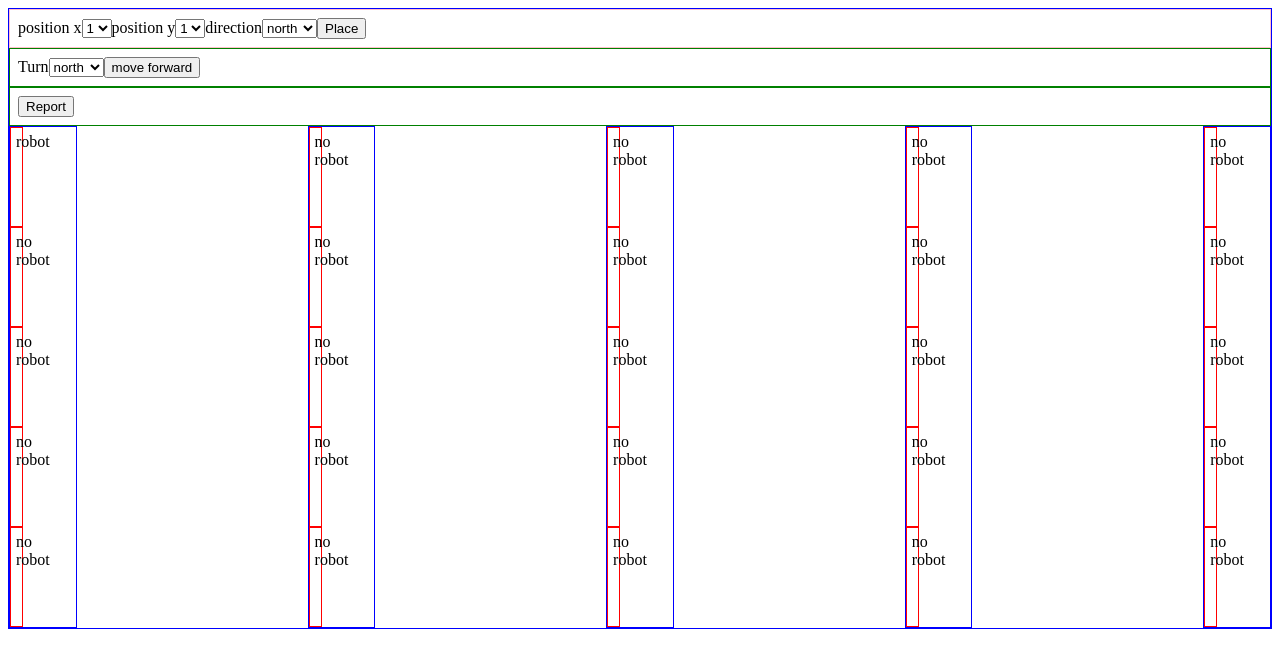
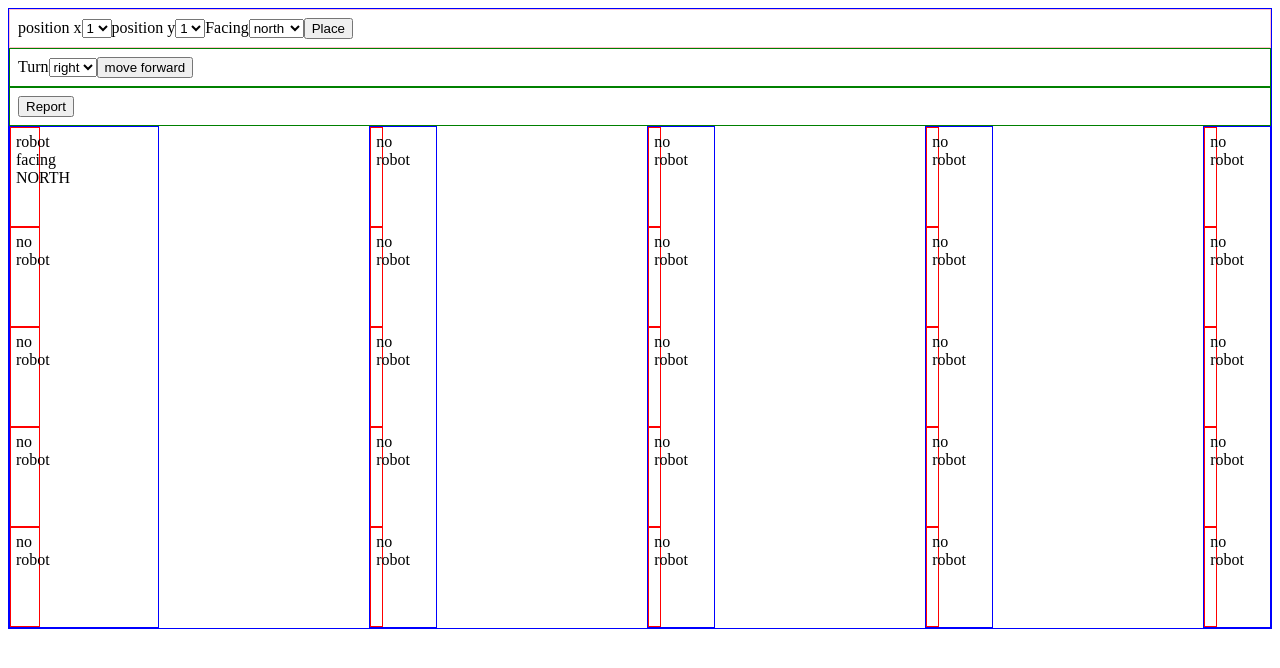
Before and after one commit to meligatt/toy-robot-react, a React app: page / in a window 1280 px wide. Both pictures are taken after a click on the button "Place". Shown: the top 668 px of the page. Built offline with nearby package versions, Linux system fonts and the light colour scheme.

Commit message:
Add turn and report functionality

```diff
--- a/src/components/Board.js
+++ b/src/components/Board.js
@@ -13,11 +13,16 @@ const boardPositionOptions = [
   {title:'4', value:3},
   {title:'5', value:4}
 ];
-const boardDirectionOptions = [
-  {title:'north', value:'north'},
-  {title:'south', value:'south' },
-  {title:'west', value:'west'},
-  {title:'east', value:'east'}
+const directionOptions = [
+  {title:'right', value:'RIGHT'},
+  {title:'left', value:'LEFT' },
+];
+
+const robotFacingOptions = [
+  { title:'north', value:'NORTH' },
+  { title:'south', value:'SOUTH' },
+  { title:'east', value:'EAST' },
+  { title:'west', value:'WEST' }
 ];
 
 class Board extends Component{
@@ -28,7 +33,7 @@ class Board extends Component{
       robotPosX: 0,
       robotPosY: 0,
       shouldPlace: false,
-      robotDirection: 'north',
+      robotDirection: 'NORTH',
       robotDirectionMap: {
         NORTH: {
           RIGHT: 'EAST',
@@ -46,7 +51,8 @@ class Board extends Component{
           RIGHT: 'NORTH',
           LEFT: 'SOUTH',
         },
-      }
+      },
+      shouldReport: false
     };
   }
   handlePositionBlur(event) {
@@ -65,12 +71,15 @@ class Board extends Component{
     });
   }
   handlePlaceClick() {
-    this.setState({shouldPlace: true});
+    this.setState({
+      shouldPlace: true
+    });
   }
-  handleTurnBlur() {
-    console.log('------------------------------------');
-    console.log('handleTurnBlur');
-    console.log('------------------------------------');
+  handleTurnBlur(event) {
+    const turnValue = event.target.value;
+    const currentRobotDirection = this.state.robotDirection;
+    const newRobotDirection = this.state.robotDirectionMap[currentRobotDirection][turnValue];
+    this.setState({robotDirection: newRobotDirection });
   }
   handleMoveClick() {
     console.log('------------------------------------');
@@ -78,19 +87,17 @@ class Board extends Component{
     console.log('------------------------------------');
   }
   handleReportClick() {
-    console.log('------------------------------------');
-    console.log('handleReportClick');
-    console.log('------------------------------------');
+    this.setState({ shouldReport: true });
   }
   renderColumn(column, index, robotPosY, robotPosX, robotDirection) {
     return (
-      <div key = { index }style = { {border:'1px solid blue'} }>
+      <div key = { index } style = { {border:'1px solid blue'} }>
         {
           column.map((_, index) => {
             if (robotPosY === index){
-              return <Tile key = { index } id = { index } show = { true } x = { robotPosX } y = { robotPosY } direction = { robotDirection }/>;
+              return <Tile key = { index } show = { true } direction = { robotDirection } />;
             } else {
-              return <Tile key = { index } id = { index } show = { false }/>;
+              return <Tile key = { index } show = { false } />;
             }
           })
         }
@@ -108,7 +115,7 @@ class Board extends Component{
     );
   }
   render() {
-    const {robotPosX, robotPosY, robotDirection, shouldPlace, board} =  this.state;
+    const {robotPosX, robotPosY, robotDirection, shouldPlace, board, shouldReport} =  this.state;
     return(
       <main>
         <div style = { {border: '1px solid pink', padding: '8px'} }>
@@ -127,11 +134,11 @@ class Board extends Component{
             options = { boardPositionOptions }
             onBlur = { (e) => this.handlePositionBlur(e) }/>
           <Select
-            label = "direction"
+            label = "Facing"
             name = "robotDirection"
             id = "robotDirection"
             value = { this.robotDirection }
-            options = { boardDirectionOptions }
+            options = { robotFacingOptions }
             onBlur = { (e) => this.handleDirectionBlur(e) }/>
           <Button onClick = { () => this.handlePlaceClick() } label = "Place" />
         </div>
@@ -142,7 +149,7 @@ class Board extends Component{
             name = "robotTurn"
             id = "robotTurn"
             value = { this.robotDirection }
-            options = { boardDirectionOptions }
+            options = { directionOptions }
             onBlur = { (e) => this.handleTurnBlur(e) }/>
           <Button onClick = { () => this.handleMoveClick() } label = "move forward" />
         </div>
@@ -161,6 +168,11 @@ class Board extends Component{
               })
           }
         </div>
+        <div>
+          {
+            shouldReport && `report: (x,y): ${this.state.robotPosX + 1}, ${this.state.robotPosY + 1} - facing: ${this.state.robotDirection}`
+          }
+        </div>
       </main>
     );
   }
--- a/src/components/Tile.js
+++ b/src/components/Tile.js
@@ -1,16 +1,20 @@
 import React from 'react';
+import PropTypes from 'prop-types';
 
 const Tile = ({
-  id,
   show,
-  x,
-  y,
   direction
 }) => {
   return(
-    <div id = { id } className = "col" style = { {border:'1px solid red'} }>
-      { show ? <span>robot</span> : <span>no robot</span>}
+    <div className = "col" style = { {border:'1px solid red'} }>
+      { show ? <div>robot facing {direction} </div> : <div>no robot</div>}
     </div>
   );
 };
+
+Tile.propTypes = {
+  show:PropTypes.bool,
+  direction:PropTypes.string
+};
+
 export default Tile;
```
